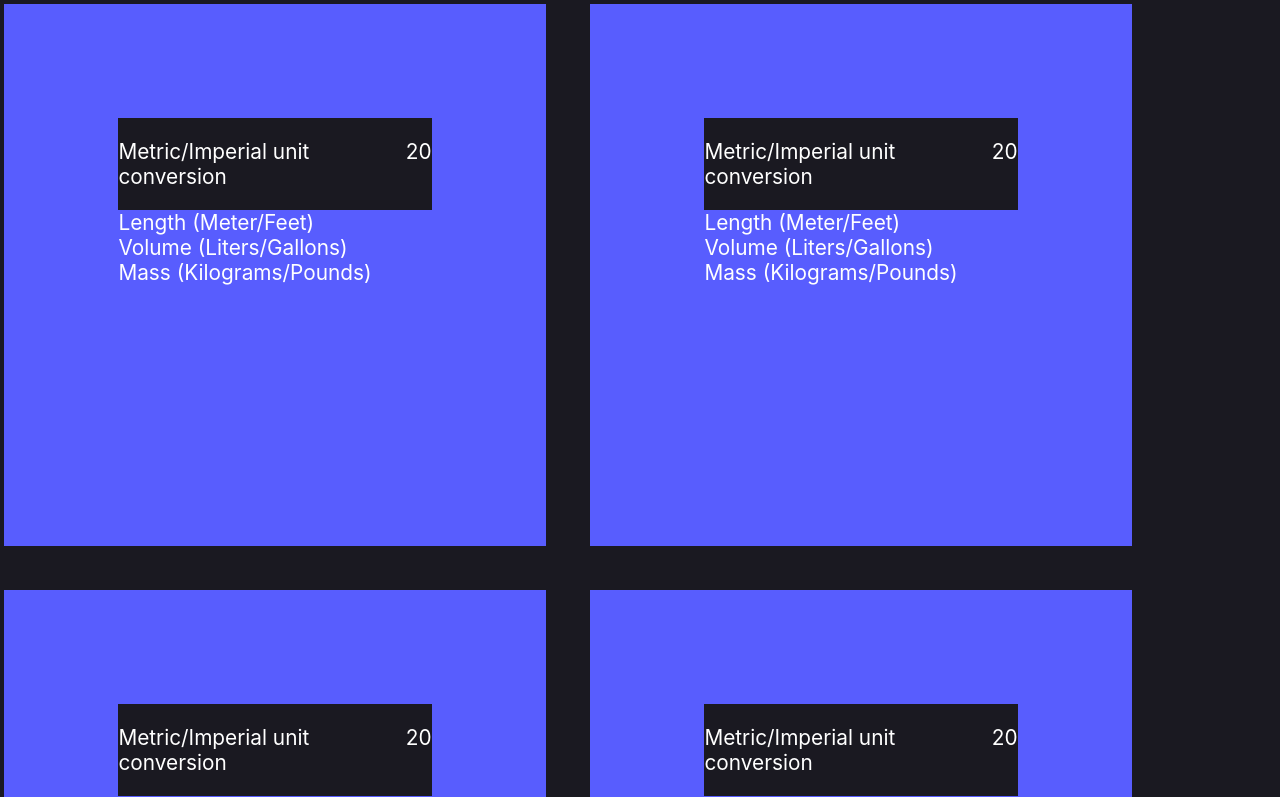
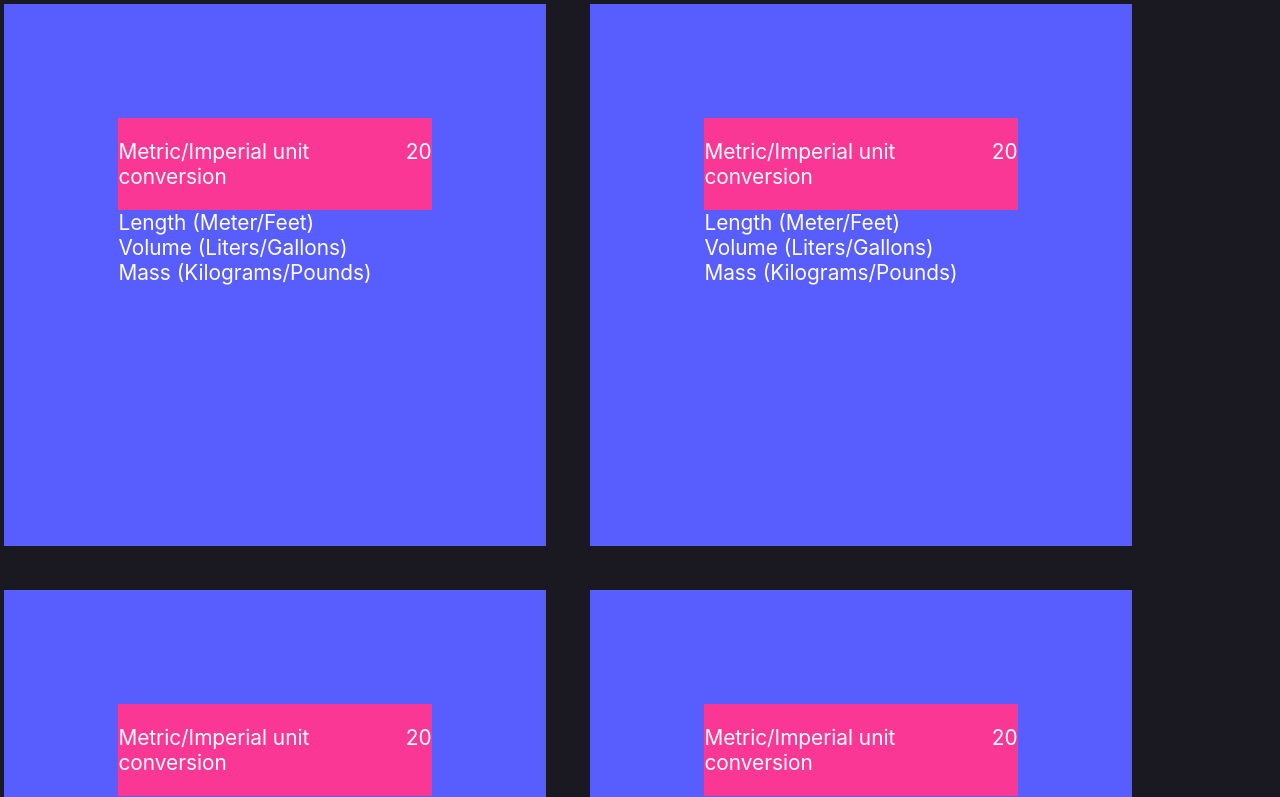
Before and after one commit to datumcoder/unit_converter, a React (Vite) app: page / in a window 1280 px wide. Shown: the top 797 px of the page. Built offline with nearby package versions, Linux system fonts and the light colour scheme.

Commit message:
added new branch for updating css

```diff
--- a/src/App.scss
+++ b/src/App.scss
@@ -59,15 +59,14 @@ border: $color-3 0.2em solid;
 
 .card-title-top{
 display: flex;
-justify-content: flex-start;
-background:$color-3;
-
+align-items: flex-start;
+background:$color-2;
 
 }
 .card-title-bottom{
 display: flex;
-justify-content: flex-start;
-background:$color-3;
+
+background:$color-2;
 
 
 
```
